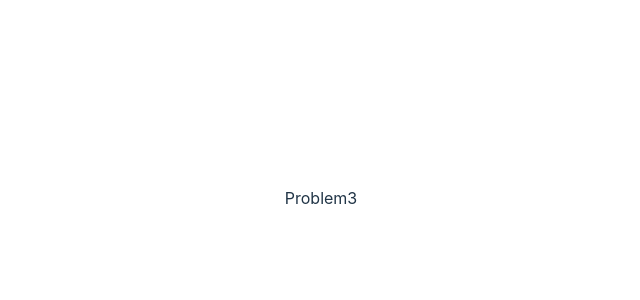
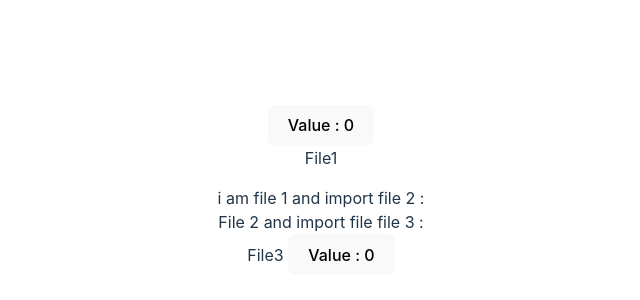
Before and after one commit to ganeshdutt100/Doubts, a React (Vite) app in the folder problem1/: page / in a window 1280 px wide. Shown: the part 202-502 px from the top of the page, without its empty margins (319-959 px from the left). Built offline with nearby package versions, Linux system fonts and the light colour scheme.

Commit message:
Solve propblem 3

```diff
--- /dev/null
+++ b/problem1/src/components/Problem3/File1.jsx
@@ -0,0 +1,13 @@
+import React from 'react'
+import File2 from './File2'
+
+const File1 = () => {
+  return (
+
+    <div>File1
+    <p>i am file 1 and  import file 2 :<span><File2 /></span> </p>
+    </div>
+  )
+}
+
+export default File1
--- /dev/null
+++ b/problem1/src/components/Problem3/File2.jsx
@@ -0,0 +1,12 @@
+import React from 'react'
+import File3 from './File3'
+
+const File2 = () => {
+  return (
+    <div>
+        File 2 and import file file 3 :  <span><File3  /></span>
+    </div>
+  )
+}
+
+export default File2
--- /dev/null
+++ b/problem1/src/components/Problem3/File3.jsx
@@ -0,0 +1,12 @@
+import React, { useContext } from 'react'
+import { counterContext } from './contextAPI/context'
+
+
+const File3 = () => {
+    const value = useContext(counterContext)
+  return (
+    <div>File3 <button onClick={()=> value.setfirst((count)=> count+1)} >Value : {value.first} </button> </div>
+  )
+}
+
+export default File3
--- a/problem1/src/components/Problem3/Problem3.jsx
+++ b/problem1/src/components/Problem3/Problem3.jsx
@@ -1,8 +1,18 @@
-import React from 'react'
+import React ,{useState} from 'react'
+import File1 from './File1'
+import { counterContext } from './contextAPI/context'
 
 const Problem3 = () => {
+  const [first, setfirst] = useState(0)
   return (
-    <div>Problem3</div>
+    <div>
+    <counterContext.Provider value={{first,setfirst}}>
+    <button onClick={()=>setfirst(first+1)}>Value :   {first}</button>
+    <File1 />
+    </counterContext.Provider>
+
+
+    </div>
   )
 }
 
--- /dev/null
+++ b/problem1/src/components/Problem3/contextAPI/context.js
@@ -0,0 +1,3 @@
+import { createContext } from "react";
+
+export const counterContext = createContext(0)
```
